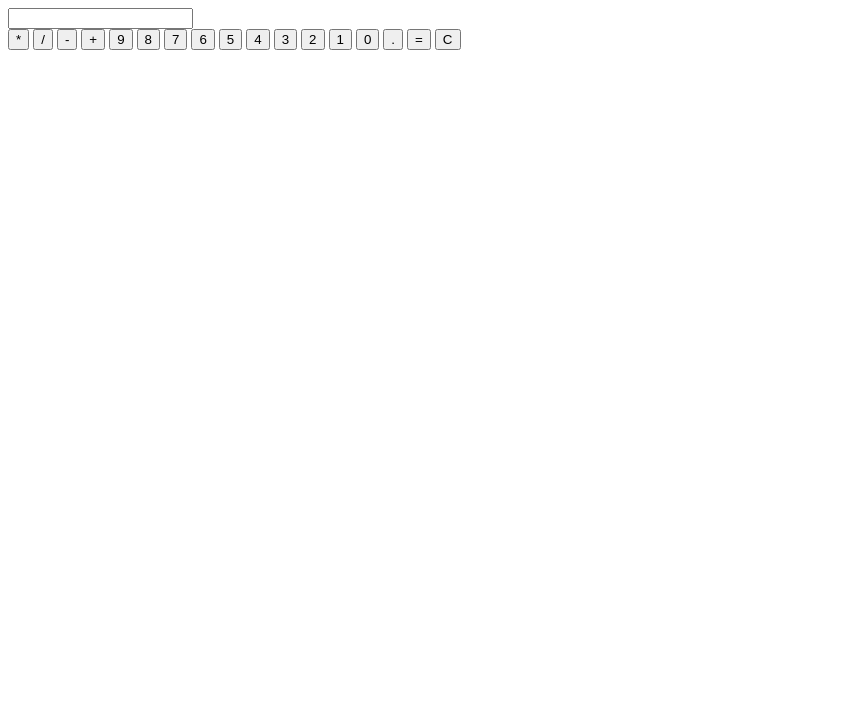
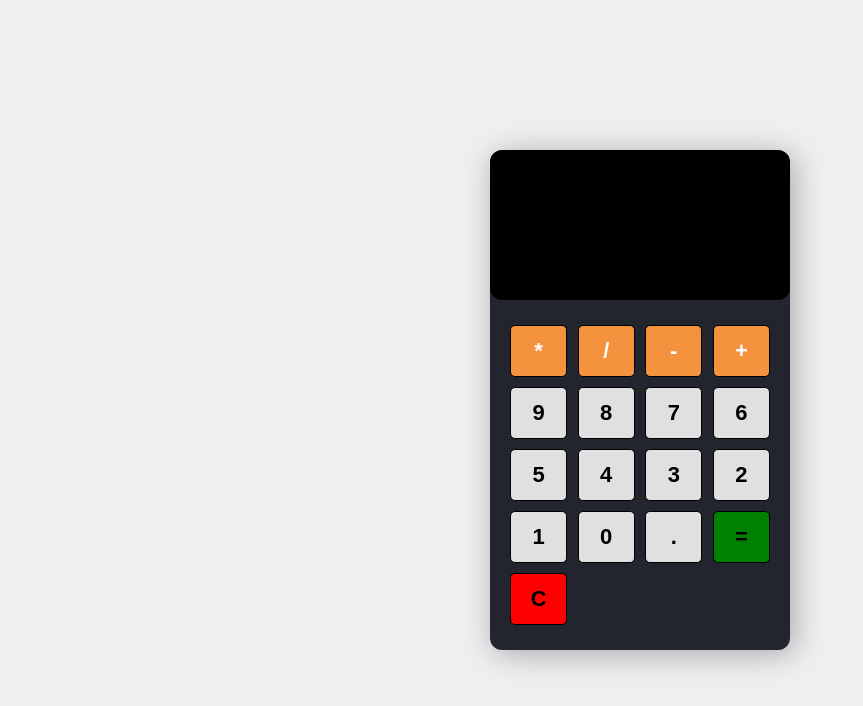
Before and after one commit to ShararOhee/Calculator, a plain HTML site: page index.html in a window 1280 px wide. Shown: the whole page, without its empty margins (0-863 px from the left). Drawn offline with Linux system fonts and the light colour scheme.

Commit message:
Finished Calculator
Added CSS and JS

```diff
--- /dev/null
+++ b/app.js
@@ -0,0 +1,31 @@
+(function () {
+
+    let screen = document.querySelector('.screen');
+    let buttons = document.querySelectorAll('.btn');
+    let clear = document.querySelector('.btn-clear');
+    let equal = document.querySelector('.btn-equal');
+
+    buttons.forEach(function (button) {
+        button.addEventListener('click', function (e) {
+            let value = e.target.dataset.num;
+            screen.value += value;
+        });
+    });
+
+    equal.addEventListener('click', function(e){
+        if(screen.value === ''){
+            screen.value = "Enter Numbers";
+        } else {
+            let answer = eval(screen.value);
+            screen.value = answer;
+
+        }
+    })
+
+    clear.addEventListener('click', function(e){
+        screen.value = '';
+    })
+
+
+
+})();
--- a/index.html
+++ b/index.html
@@ -5,10 +5,12 @@
     <meta http-equiv="X-UA-Compatible" content="IE=edge">
     <meta name="viewport" content="width=device-width, initial-scale=1.0">
     <title>Calculator</title>
+    <link rel="stylesheet" href="style.css">
+
 </head>
 <body>
 
-    <section class="Calculator">
+    <section class="calculator">
 
         <form>
             <input type="text" class="screen">
@@ -32,12 +34,12 @@
             <button type="button" class="btn btn-grey" data-num="0">0</button>
             <button type="button" class="btn btn-grey" data-num=".">.</button>
 
-            <button type="button" class="btn btn-grey">=</button>
-            <button type="button" class="btn btn-grey">C</button>
+            <button type="button" class="btn-equal">=</button>
+            <button type="button" class="btn-clear">C</button>
 
         </div>
 
     </section>
-
+    <script src="app.js"></script>
 </body>
 </html>
--- /dev/null
+++ b/style.css
@@ -0,0 +1,77 @@
+
+
+*{
+    margin: 0;
+    padding: 0;
+    box-sizing: border-box;
+}
+
+body{
+    min-height: 100vh;
+    background: #efeff2;
+    display: flex;
+    justify-content: center;
+    align-items: center;
+}
+
+.calculator{
+    width: 300px;
+    height: 500px;
+    box-shadow: 4px 4px 30px rgba(0, 0, 0, 0.3);
+    border-radius: 12px;
+    background-color: #22252d;
+    overflow: hidden;
+}
+
+form input{
+    width: 100%;
+    height: 150px;
+    border: none;
+    border-radius: 12px;
+    font-size: 2rem;
+    padding: 1rem;
+    color: #fff;
+    background: #000;
+    text-align: right;
+    pointer-events: none;
+
+
+}
+
+.buttons{
+    display: flex;
+    flex-wrap: wrap;
+    justify-content: space-between;
+    padding: 20px;
+
+}
+
+button{
+    flex: 0 0 22%;
+    margin: 5px 0;
+    border: 1px solid #000;
+    width: 60px;
+    height: 52px;
+    font-size: 22px;
+    font-weight: 600;
+    border-radius: 5px;
+    cursor: pointer;
+}
+
+.btn-yellow{
+    background: rgb(245,146,62);
+    color: #fff;
+}
+
+.btn-grey{
+    background: rgb(224, 224, 224);
+
+}
+
+.btn-equal{
+    background: green;
+}
+
+.btn-clear{
+    background: red;
+}
```
